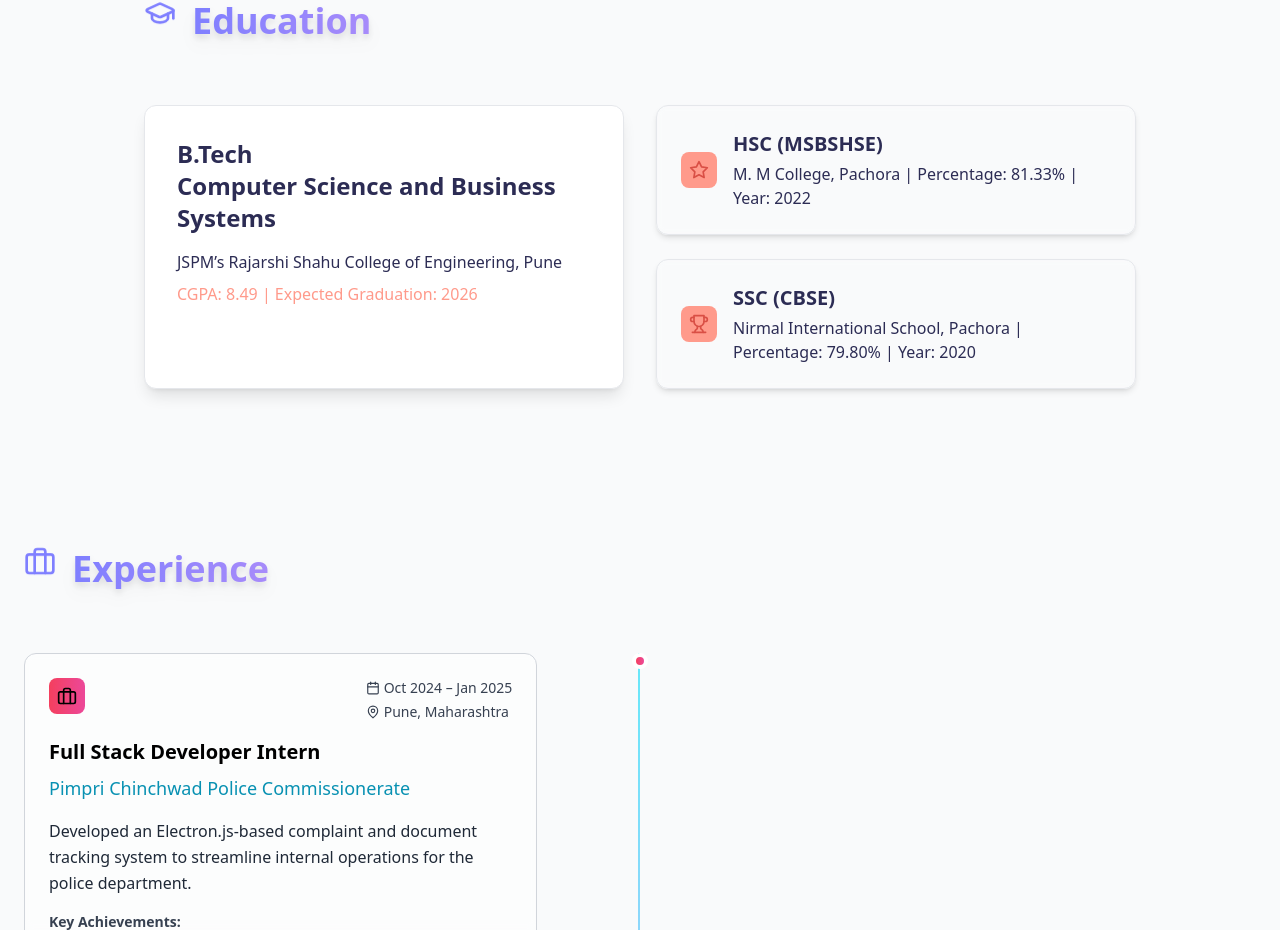
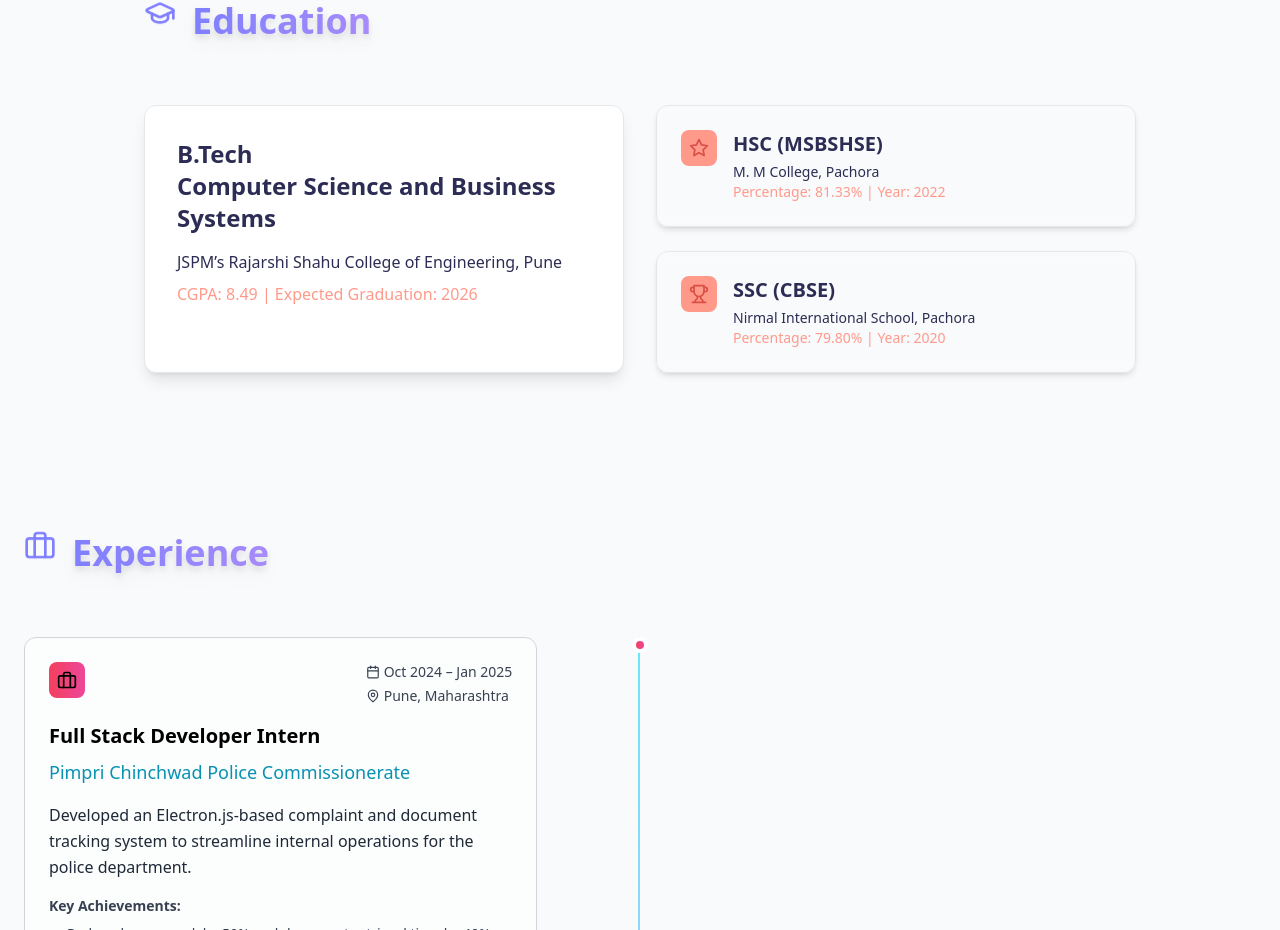
Before and after one commit to RahulPatil-96/Portfolio, a React (Vite) app: page / in a window 1280 px wide. Shown: the part 1515-2445 px from the top of the page. Built offline with nearby package versions, Linux system fonts and the light colour scheme.

Commit message:
Education card updated

```diff
--- a/src/components/Education.tsx
+++ b/src/components/Education.tsx
@@ -17,56 +17,52 @@ export const Education: React.FC = () => {
   };
 
   return (
-    <section
-      className="py-20 relative transition-colors duration-500 ease-in-out bg-background-light dark:bg-background-dark text-gray-800 dark:text-gray-200"
-    >
+    <section className="py-20 relative transition-colors duration-500 ease-in-out bg-background-light dark:bg-background-dark text-gray-800 dark:text-gray-200">
       <div className="container mx-auto px-4 max-w-5xl">
         <motion.div
           initial={{ opacity: 0, y: 20 }}
           whileInView={{ opacity: 1, y: 0 }}
           viewport={{ once: true }}
         >
+          {/* Section Heading */}
           <div className="flex items-center gap-4 mb-16">
             <GraduationCap className="w-8 h-8 text-[#7f7fff] animate-bounce" />
             <h2
               className="text-4xl font-bold bg-clip-text text-transparent drop-shadow-lg transition-transform duration-300 hover:scale-105"
-                style={{
-                  backgroundImage: 'linear-gradient(to right, #7f7fff, #a78bfa)',
-                }}
+              style={{
+                backgroundImage: 'linear-gradient(to right, #7f7fff, #a78bfa)',
+              }}
             >
               Education
             </h2>
           </div>
 
           <div className="grid grid-cols-1 lg:grid-cols-2 gap-8">
+            {/* B.Tech Card */}
             <motion.div
               whileHover={{ scale: 1.02 }}
-            className="p-8 rounded-xl backdrop-blur-sm border border-gray-200 dark:border-gray-600 shadow-lg transition-shadow duration-300 bg-white dark:bg-surface-dark text-gray-800 dark:text-text-dark"
+              className="p-8 rounded-xl backdrop-blur-sm border border-gray-200 dark:border-gray-600 shadow-lg transition-shadow duration-300 bg-white dark:bg-surface-dark text-gray-800 dark:text-text-dark"
             >
-              <h3
-                className="text-2xl font-bold mb-4 text-text-light dark:text-text-dark"
-              >
-                B.Tech <br></br> Computer Science and Business Systems
+              <h3 className="text-2xl font-bold mb-4 text-text-light dark:text-text-dark">
+                B.Tech <br /> Computer Science and Business Systems
               </h3>
-              <p
-                className="mb-2 text-text-light dark:text-text-dark"
-              >
+              <p className="mb-2 text-text-light dark:text-text-dark">
                 JSPM’s Rajarshi Shahu College of Engineering, Pune
               </p>
-              <p
-            className="mb-6 text-primary-light dark:text-primary-dark"
-              >
+              <p className="mb-6 text-primary-light dark:text-primary-dark">
                 CGPA: 8.49 | Expected Graduation: 2026
               </p>
             </motion.div>
 
+            {/* Dynamic Education Cards */}
             <div className="grid grid-cols-1 gap-6">
-              {education.map((Education: { icon: string; title: string; description: string; }, index: number) => (
+              {education.map((item, index) => (
                 <EducationCard
                   key={index}
-                  icon={renderIcon(Education.icon)}
-                  title={Education.title}
-                  description={Education.description}
+                  icon={renderIcon(item.icon)}
+                  title={item.title}
+                  institute={item.institute}
+                  details={item.details}
                   delay={index * 0.1}
                 />
               ))}
--- a/src/components/EducationCard.tsx
+++ b/src/components/EducationCard.tsx
@@ -1,14 +1,26 @@
 import React from 'react';
 import { motion } from 'framer-motion';
 
-interface AchievementCardProps {
+export interface EducationCardProps {
   icon: React.ReactNode;
   title: string;
-  description: string;
+  institute: string;
+  details: string;
   delay?: number;
 }
 
-export const EducationCard: React.FC<AchievementCardProps> = ({ icon, title, description, delay = 0 }) => {
+export const EducationCard: React.FC<EducationCardProps> = ({
+  icon,
+  title,
+  institute,
+  details,
+  delay = 0,
+}) => {
+  // Split details into parts like percentage, year, etc.
+  const parts = details.split(' | ');
+  const percentage = parts[0] || '';
+  const year = parts[1] || '';
+
   return (
     <motion.div
       initial={{ opacity: 0, x: 20 }}
@@ -17,7 +29,7 @@ export const EducationCard: React.FC<AchievementCardProps> = ({ icon, title, des
       whileHover={{ scale: 1.02 }}
       className="p-6 rounded-xl backdrop-blur-sm shadow-md transition-shadow duration-300 border border-gray-200 dark:border-gray-600 text-text-light dark:text-text-dark"
     >
-      <div className="flex items-center gap-4">
+      <div className="flex items-start gap-4">
         <div className="p-2 rounded-lg bg-primary-light text-primary-dark">
           {icon}
         </div>
@@ -25,9 +37,16 @@ export const EducationCard: React.FC<AchievementCardProps> = ({ icon, title, des
           <h4 className="text-xl font-bold mb-1 text-text-light dark:text-text-dark">
             {title}
           </h4>
-          <p className="text-text-light dark:text-text-dark">
-            {description}
-          </p>
+          {institute && (
+            <p className="text-sm text-text-light dark:text-text-dark">
+              {institute}
+            </p>
+          )}
+          {(percentage || year) && (
+            <p className="text-sm text-primary-light dark:text-primary-dark">
+              {percentage} {percentage && year ? '|' : ''} {year}
+            </p>
+          )}
         </div>
       </div>
     </motion.div>
--- a/src/mockData.tsx
+++ b/src/mockData.tsx
@@ -41,14 +41,16 @@ export interface Project {
 export const education = [
   {
     icon: 'Star',
-    title: "HSC (MSBSHSE)",
-    description: "M. M College, Pachora | Percentage: 81.33% | Year: 2022"
+    title: 'HSC (MSBSHSE)',
+    institute: 'M. M College, Pachora',
+    details: 'Percentage: 81.33% | Year: 2022',
   },
   {
     icon: 'Trophy',
-    title: "SSC (CBSE)",
-    description: "Nirmal International School, Pachora | Percentage: 79.80% | Year: 2020"
-  }
+    title: 'SSC (CBSE)',
+    institute: 'Nirmal International School, Pachora',
+    details: 'Percentage: 79.80% | Year: 2020',
+  },
 ];
 
 export const experiences = [
```
Also changed, not shown: 2 other files (tests, documents, lock files or other folders).
